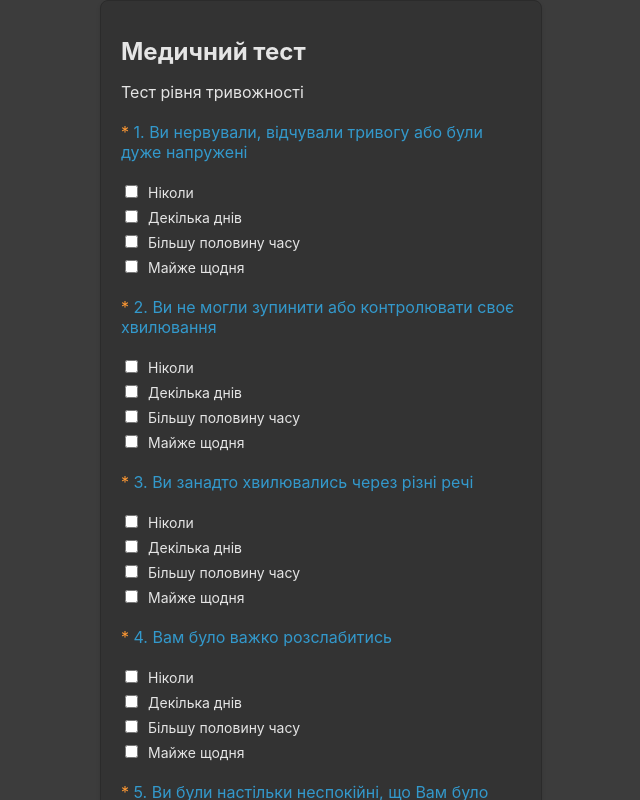
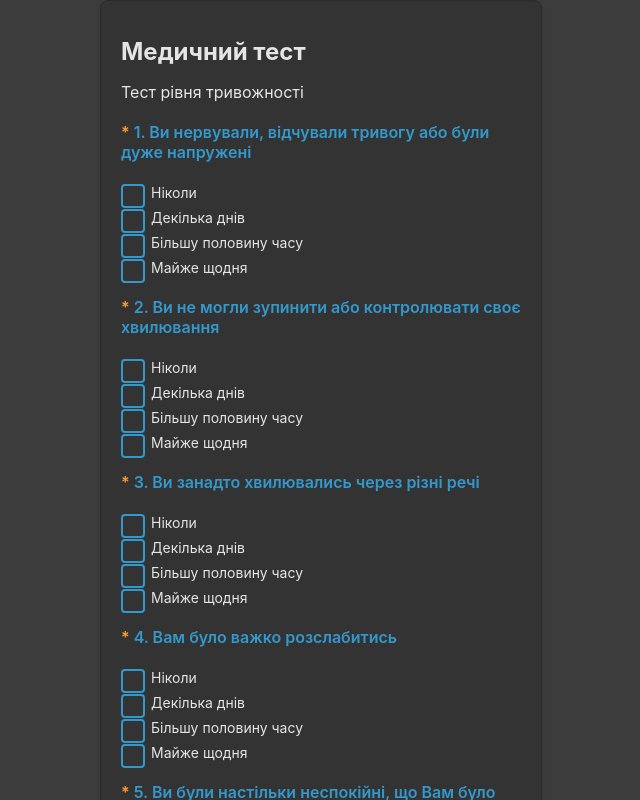
Before and after one commit to mishachernyak13/bmicalc, a React (Create React App) app: page /medtest in a window 1280 px wide. Shown: the top 800 px of the page, without its empty margins (319-959 px from the left). Built offline with nearby package versions, Linux system fonts and the light colour scheme.

Commit message:
final style

```diff
--- a/src/MedTest.css
+++ b/src/MedTest.css
@@ -28,6 +28,7 @@
   font-size: 18px;
   margin-bottom: 10px;
   color: #3399CC;
+  font-weight: 600;
 }
 
 .answer-label {
@@ -69,3 +70,37 @@
 .result-text.visible {
   display: block;
 }
+
+.answer-label input[type="checkbox"] {
+  position: absolute;
+  opacity: 0;
+}
+
+.answer-label span.answer-text {
+  position: relative;
+  padding-left: 30px;
+  cursor: pointer;
+}
+
+.answer-label span.answer-text::before {
+  content: "";
+  position: absolute;
+  top: 0;
+  left: 0;
+  width: 20px;
+  height: 20px;
+  border: 2px solid #3399CC;
+  border-radius: 4px;
+}
+
+.answer-label input[type="checkbox"]:checked + span.answer-text::before {
+  background-color: #333;
+}
+
+.answer-label input[type="checkbox"]:checked + span.answer-text::before {
+  content: "\2713";
+  font-size: 16px;
+  color: #3399CC;
+  line-height: 18px;
+  text-align: center;
+}
```
